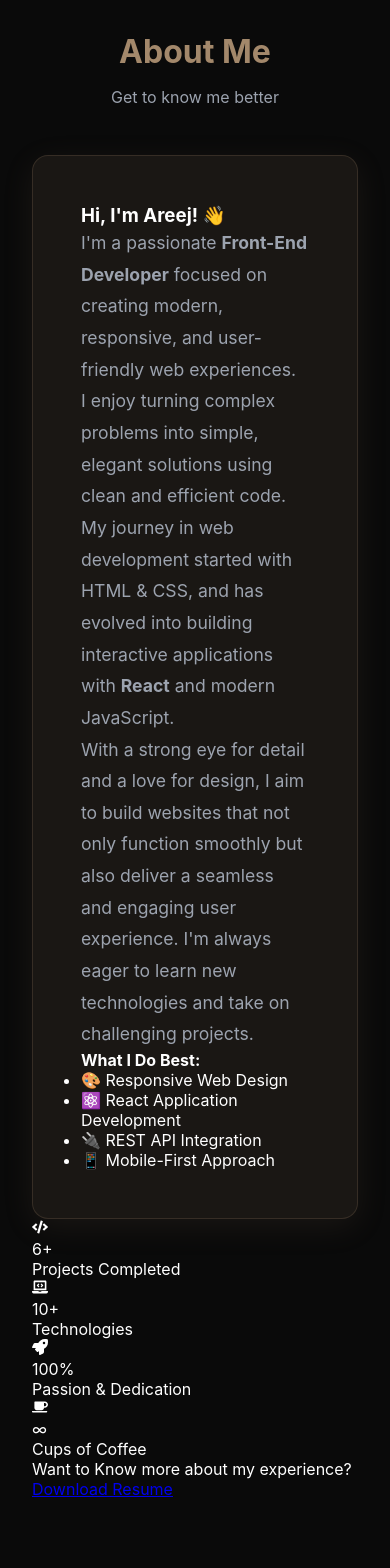
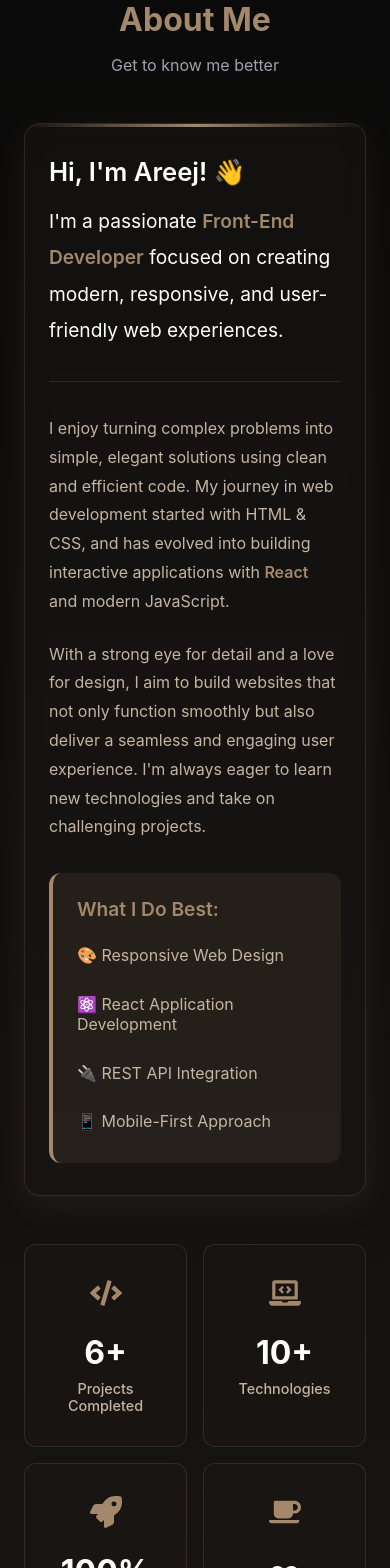
Before and after one commit to areej-png/personal-site, a React (Vite) app: page / in a window 390 px wide. Shown: the part 980-2548 px from the top of the page. Built offline with nearby package versions, Linux system fonts and the light colour scheme.

Commit message:
style(about): enhance About section with modern layout, animations, and responsiveness

```diff
--- a/src/styles/About.css
+++ b/src/styles/About.css
@@ -1,7 +1,8 @@
 /* About Section */
 .about {
   padding: 6rem 2rem;
-    background: #0a0a0a;
+  background: linear-gradient(180deg, #0a0a0a 0%, #1a1714 100%);
+  position: relative;
 }
 
 .container {
@@ -14,6 +15,19 @@
   text-align: center;
   margin-bottom: 1rem;
   color: #a3886b;
+  font-weight: 700;
+  animation: fadeInDown 0.8s ease;
+}
+
+@keyframes fadeInDown {
+  from {
+    opacity: 0;
+    transform: translateY(-20px);
+  }
+  to {
+    opacity: 1;
+    transform: translateY(0);
+  }
 }
 
 .section-subtitle {
@@ -21,20 +35,274 @@
   color: #c4b5a3;
   font-size: 1.1rem;
   margin-bottom: 4rem;
+  animation: fadeIn 1s ease 0.2s both;
 }
 
+@keyframes fadeIn {
+  from {
+    opacity: 0;
+  }
+  to {
+    opacity: 1;
+  }
+}
+
+/* About Layout */
+.about-layout {
+  display: grid;
+  grid-template-columns: 1fr;
+  gap: 3rem;
+  margin-bottom: 4rem;
+}
+
+/* Main Content Card */
 .about-content {
-    background: #1a1714;
+  background: rgba(26, 23, 20, 0.5);
+  backdrop-filter: blur(10px);
   padding: 3rem;
   border-radius: 16px;
   border: 1px solid rgba(163, 136, 107, 0.2);
   box-shadow: 0 8px 32px rgba(163, 136, 107, 0.1);
-    max-width: 800px;
-    margin: 0 auto;
+  position: relative;
+  overflow: hidden;
+  animation: fadeInUp 0.6s ease 0.3s both;
+}
+
+@keyframes fadeInUp {
+  from {
+    opacity: 0;
+    transform: translateY(30px);
+  }
+  to {
+    opacity: 1;
+    transform: translateY(0);
+  }
+}
+
+/* Top glow line */
+.about-content::before {
+  content: '';
+  position: absolute;
+  top: 0;
+  left: 0;
+  right: 0;
+  height: 3px;
+  background: linear-gradient(90deg, transparent, #a3886b, transparent);
+}
+
+.about-intro {
+  margin-bottom: 2rem;
+  padding-bottom: 2rem;
+  border-bottom: 1px solid rgba(163, 136, 107, 0.2);
+}
+
+.intro-heading {
+  font-size: 2rem;
+  color: #ffffff;
+  margin-bottom: 1rem;
+  font-weight: 600;
 }
 
 .about-text {
   font-size: 1.1rem;
   line-height: 1.8;
-    color: #9ca3af;
+  color: #c4b5a3;
+  margin-bottom: 1.5rem;
 }
+
+.about-text.highlight {
+  font-size: 1.2rem;
+  color: #ffffff;
+  line-height: 1.9;
+}
+
+.about-text strong {
+  color: #a3886b;
+  font-weight: 600;
+}
+
+.about-text:last-child {
+  margin-bottom: 0;
+}
+
+/* Skills Highlight Box */
+.skills-highlight {
+  background: rgba(163, 136, 107, 0.1);
+  padding: 1.5rem;
+  border-radius: 12px;
+  border-left: 4px solid #a3886b;
+  margin-top: 2rem;
+}
+
+.skills-highlight h4 {
+  color: #a3886b;
+  font-size: 1.2rem;
+  margin-bottom: 1rem;
+  font-weight: 600;
+}
+
+.skills-list {
+  list-style: none;
+  padding: 0;
+  display: grid;
+  grid-template-columns: repeat(2, 1fr);
+  gap: 0.8rem;
+}
+
+.skills-list li {
+  color: #c4b5a3;
+  font-size: 1rem;
+  padding: 0.5rem 0;
+}
+
+/* Stats Grid */
+.stats-grid {
+  display: grid;
+  grid-template-columns: repeat(auto-fit, minmax(150px, 1fr));
+  gap: 1.5rem;
+  animation: fadeIn 1s ease 0.5s both;
+}
+
+.stat-card {
+  background: rgba(26, 23, 20, 0.5);
+  backdrop-filter: blur(10px);
+  padding: 2rem 1.5rem;
+  border-radius: 12px;
+  border: 1px solid rgba(163, 136, 107, 0.2);
+  text-align: center;
+  transition: all 0.3s ease;
+  cursor: pointer;
+}
+
+.stat-card:hover {
+  transform: translateY(-8px);
+  border-color: #a3886b;
+  box-shadow: 0 15px 40px rgba(163, 136, 107, 0.3);
+  background: rgba(26, 23, 20, 0.8);
+}
+
+.stat-icon {
+  font-size: 2.5rem;
+  color: #a3886b;
+  margin-bottom: 1rem;
+  transition: transform 0.3s ease;
+}
+
+.stat-card:hover .stat-icon {
+  transform: scale(1.2);
+}
+
+.stat-number {
+  font-size: 2.5rem;
+  font-weight: 700;
+  color: #ffffff;
+  margin-bottom: 0.5rem;
+}
+
+.stat-label {
+  font-size: 0.9rem;
+  color: #c4b5a3;
+  font-weight: 500;
+}
+
+/* CTA Section */
+.about-cta {
+  text-align: center;
+  padding: 3rem 2rem;
+  background: rgba(26, 23, 20, 0.3);
+  border-radius: 12px;
+  border: 1px solid rgba(163, 136, 107, 0.2);
+  animation: fadeIn 1s ease 0.7s both;
+}
+
+.about-cta p {
+  font-size: 1.2rem;
+  color: #c4b5a3;
+  margin-bottom: 1.5rem;
+}
+
+.cta-btn {
+  display: inline-block;
+  padding: 1rem 2.5rem;
+  background: #a3886b;
+  color: #ffffff;
+  border-radius: 8px;
+  text-decoration: none;
+  font-weight: 600;
+  font-size: 1.1rem;
+  transition: all 0.3s ease;
+  border: 2px solid #a3886b;
+}
+
+.cta-btn:hover {
+  background: transparent;
+  color: #a3886b;
+  box-shadow: 0 10px 30px rgba(163, 136, 107, 0.4);
+  transform: translateY(-3px);
+}
+
+/* ===== Responsive ===== */
+@media screen and (max-width: 768px) {
+  .about {
+    padding: 4rem 1.5rem;
+  }
+
+  .section-title {
+    font-size: 2rem;
+  }
+
+  .section-subtitle {
+    font-size: 1rem;
+    margin-bottom: 3rem;
+  }
+
+  .about-content {
+    padding: 2rem 1.5rem;
+  }
+
+  .intro-heading {
+    font-size: 1.6rem;
+  }
+
+  .about-text {
+    font-size: 1rem;
+  }
+
+  .skills-list {
+    grid-template-columns: 1fr;
+  }
+
+  .stats-grid {
+    grid-template-columns: repeat(2, 1fr);
+    gap: 1rem;
+  }
+
+  .stat-icon {
+    font-size: 2rem;
+  }
+
+  .stat-number {
+    font-size: 2rem;
+  }
+
+  .cta-btn {
+    width: 100%;
+  }
+}
+
+@media screen and (min-width: 769px) and (max-width: 1023px) {
+  .stats-grid {
+    grid-template-columns: repeat(4, 1fr);
+  }
+}
+
+@media screen and (min-width: 1024px) {
+  .about-layout {
+    grid-template-columns: 2fr 1fr;
+    align-items: start;
+  }
+
+  .stats-grid {
+    grid-template-columns: repeat(2, 1fr);
+  }
+}
```
Lines whose indentation alone changed are shown as unchanged.
